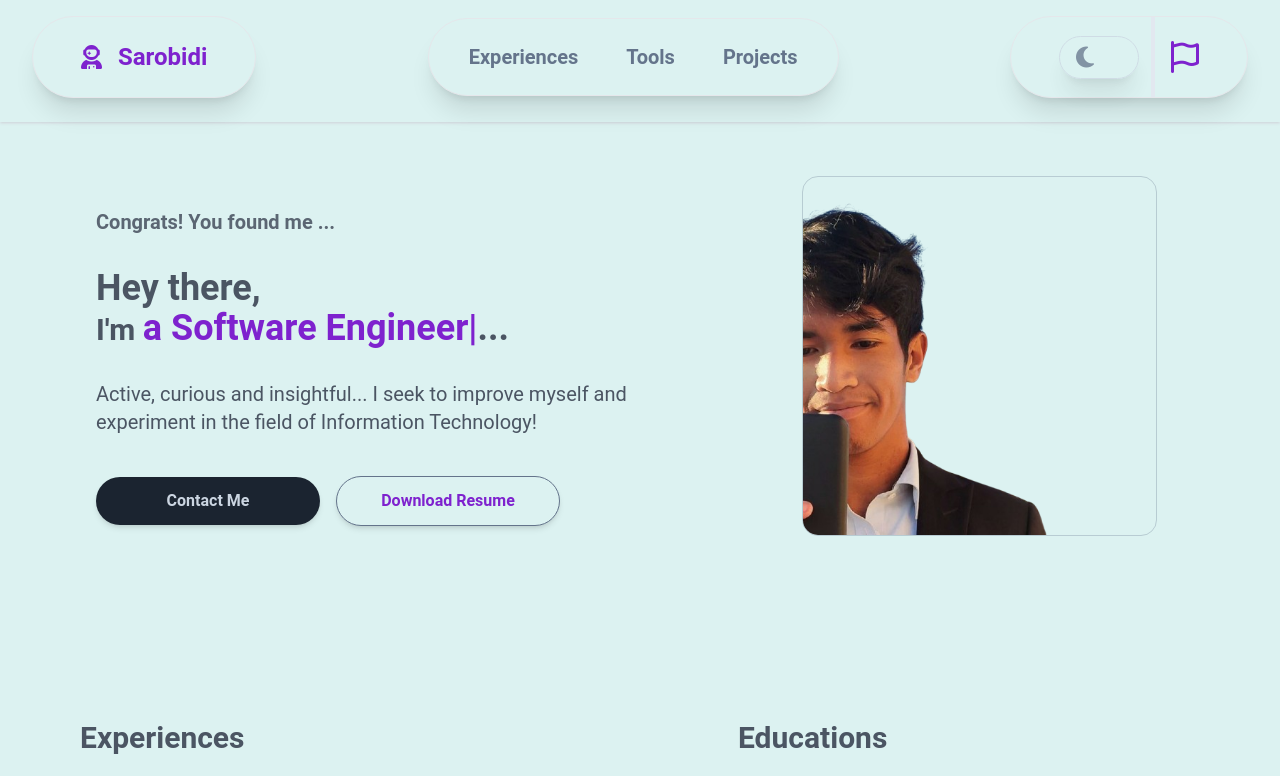
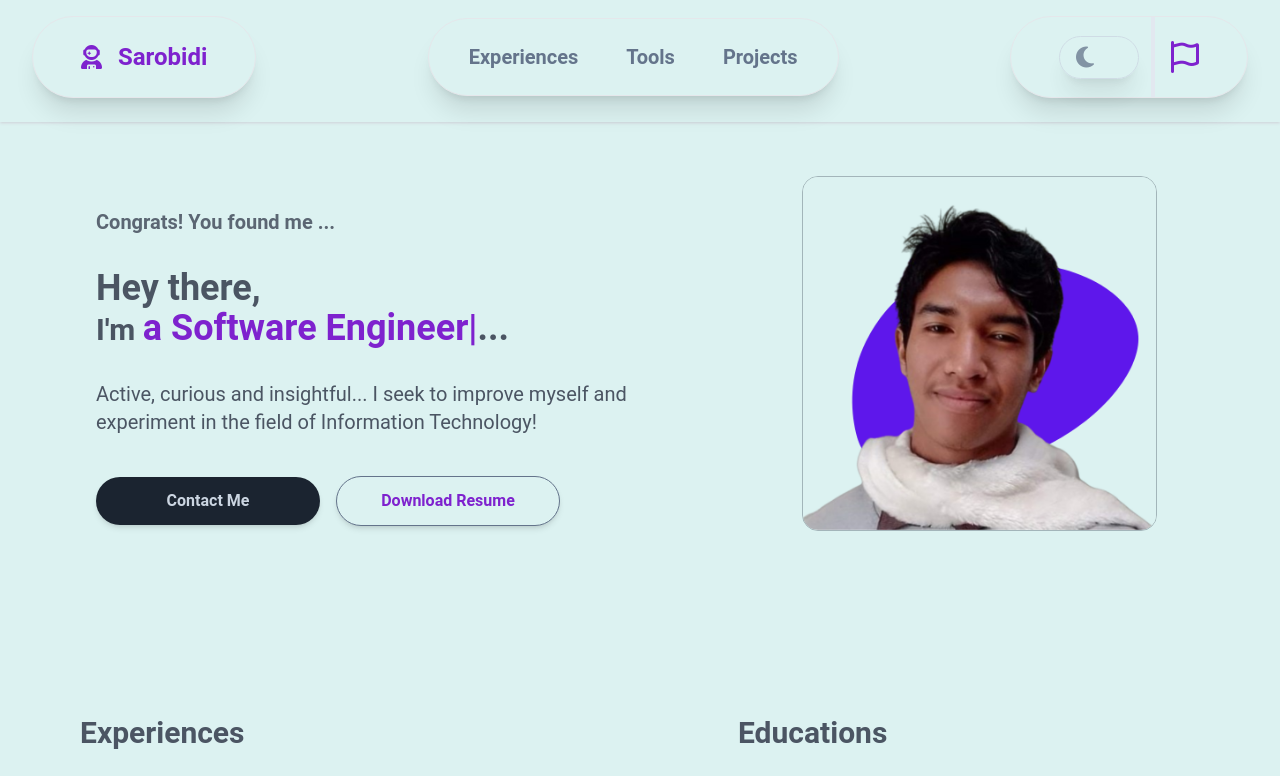
Before and after one commit to tsizehena223/portfolio2024, a React (Create React App) app: page / in a window 1280 px wide. Shown: the top 776 px of the page. Built offline with nearby package versions, Linux system fonts and the light colour scheme.

Commit message:
update picture

```diff
--- a/src/pages/About.jsx
+++ b/src/pages/About.jsx
@@ -1,4 +1,5 @@
 import Profil from "../assets/profil.png";
+import ProfilDark from "../assets/profil-dark.png";
 import AnimatedWords from "../components/AnimatedWords";
 import Resume from "../assets/files/CV_Sarobidi.pdf";
 
@@ -30,7 +31,7 @@ const About = ({ isDarkMode }) => {
                 </div>
             </div>
             <div className="flex items-center justify-center mt-10 six:mt-16 md:-mt-4 md:w-2/5 lg:mr-16 lg:mt-16 lgx:mt-12">
-                <img src={Profil} alt="" className={`border border-${isDarkMode ? '2' : '1'} border-${isDarkMode ? 'slate-800' : 'slate-500 border-opacity-30'} rounded-2xl w-1/2 cin:w-2/5 md:w-4/5 lg:w-4/5 lgx:w-3/4`} />
+                <img src={isDarkMode ? ProfilDark : Profil} alt="" className={`border border-${isDarkMode ? '2' : '1'} border-${isDarkMode ? 'slate-700' : 'slate-800 border-opacity-30'} rounded-2xl w-1/2 cin:w-2/5 md:w-4/5 lg:w-4/5 lgx:w-3/4`} />
             </div>
         </div>
     )
```
Also changed, not shown: src/assets/profil-dark.png (added), src/assets/profil.png.
